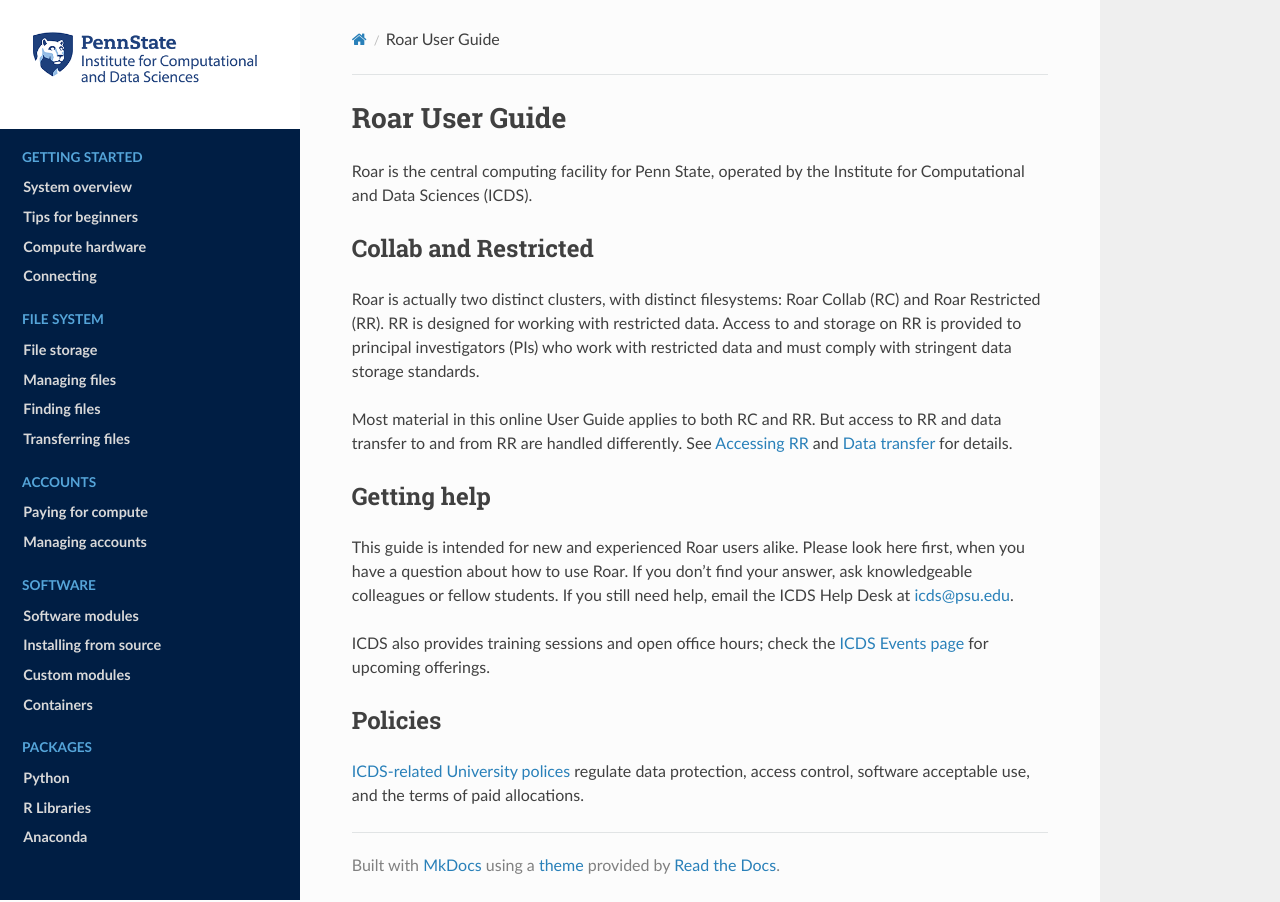
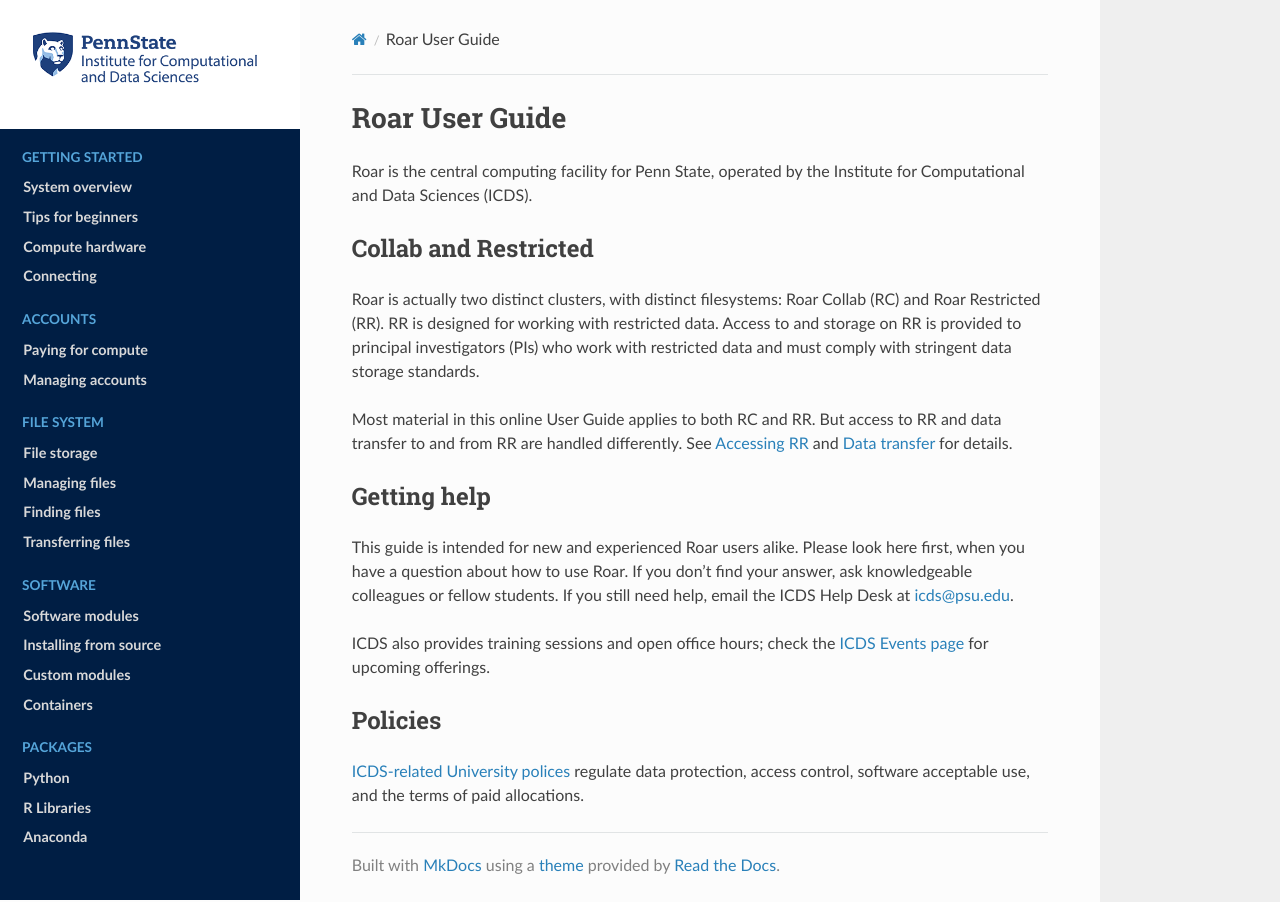
Before and after one commit to stmilne/icds_docs_v2, an MkDocs documentation site: the page built from docs/index.md, in a window 1280 px wide. Built offline with MkDocs 1.6.1, drawn with Linux system fonts in a browser that asks for light colours; part of the change alters nothing that is shown.

Commit message:
reorder menus

```diff
--- a/mkdocs.yml
+++ b/mkdocs.yml
@@ -39,14 +39,14 @@ nav:
         - getting-started/before-you-start.md
         - getting-started/compute-hardware.md
         - getting-started/connecting-to-rc.md
+    - Accounts:
+        - accounts/accounts.md
+        - accounts/managing-accounts.md
     - File system:
         - handling-files/file-storage.md
         - handling-files/managing-files.md
         - handling-files/searching-files.md
         - handling-files/transferring-files.md
-    - Accounts:
-        - accounts/accounts.md
-        - accounts/managing-accounts.md
     - Software:
         - software/modules.md
         - software/installing-from-source.md
```
